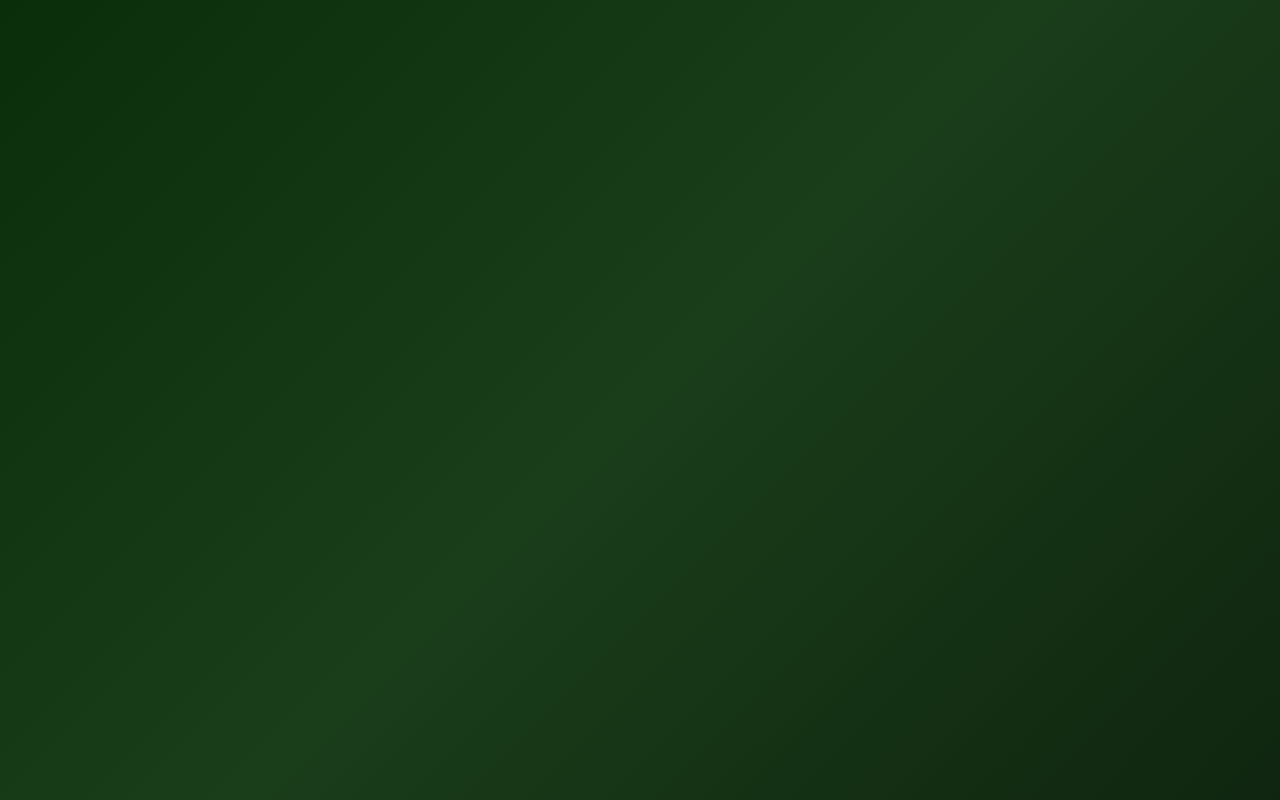
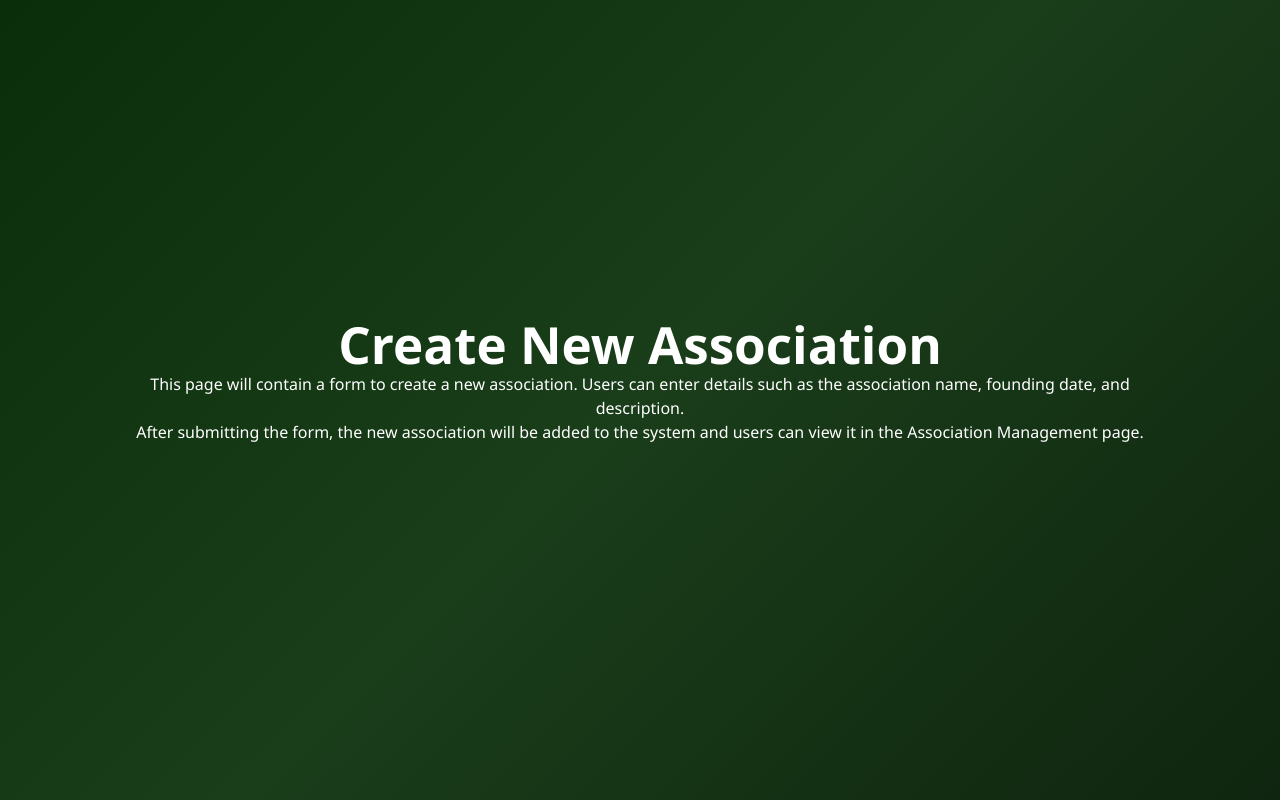
Before and after one commit to lisazumana03/fa-soccer-tournament-app-frontend, a React (Vite) app: page /create-association in a window 1280 px wide. Before the commit this address had no page. Built offline with nearby package versions, Linux system fonts and the light colour scheme.

Commit message:
file incoming

```diff
--- a/src/App.jsx
+++ b/src/App.jsx
@@ -10,6 +10,7 @@ import LoginPage from "./components/authentication/LoginPage.jsx";
 import RegisterPage from "./components/authentication/RegisterPage.jsx";
 
 // Imports for association features
+import CreateAssociation from "./components/association/Association/CreateAssociation.jsx";
 import AssociationPage from "./components/association/Association/AssociationPage.jsx";
 import AssociationDetails from "./components/association/Association/AssociationDetails.jsx";
 
@@ -42,6 +43,7 @@ function App() {
           // Association routes
           <Route path="/association" element={<AssociationPage />} />
           <Route path="/association/:associationId" element={<AssociationDetails />} />
+          <Route path="/create-association" element={<CreateAssociation />} />
           // Tournament Routes
           // Season routes
           // Match routes
--- /dev/null
+++ b/src/components/association/Association/CreateAssociation.jsx
@@ -0,0 +1,9 @@
+export default function CreateAssociation() {
+    return (
+        <div className="create-association">
+            <h1>Create New Association</h1>
+            <p>This page will contain a form to create a new association. Users can enter details such as the association name, founding date, and description.</p>
+            <p>After submitting the form, the new association will be added to the system and users can view it in the Association Management page.</p>
+        </div>
+    )
+}
```
